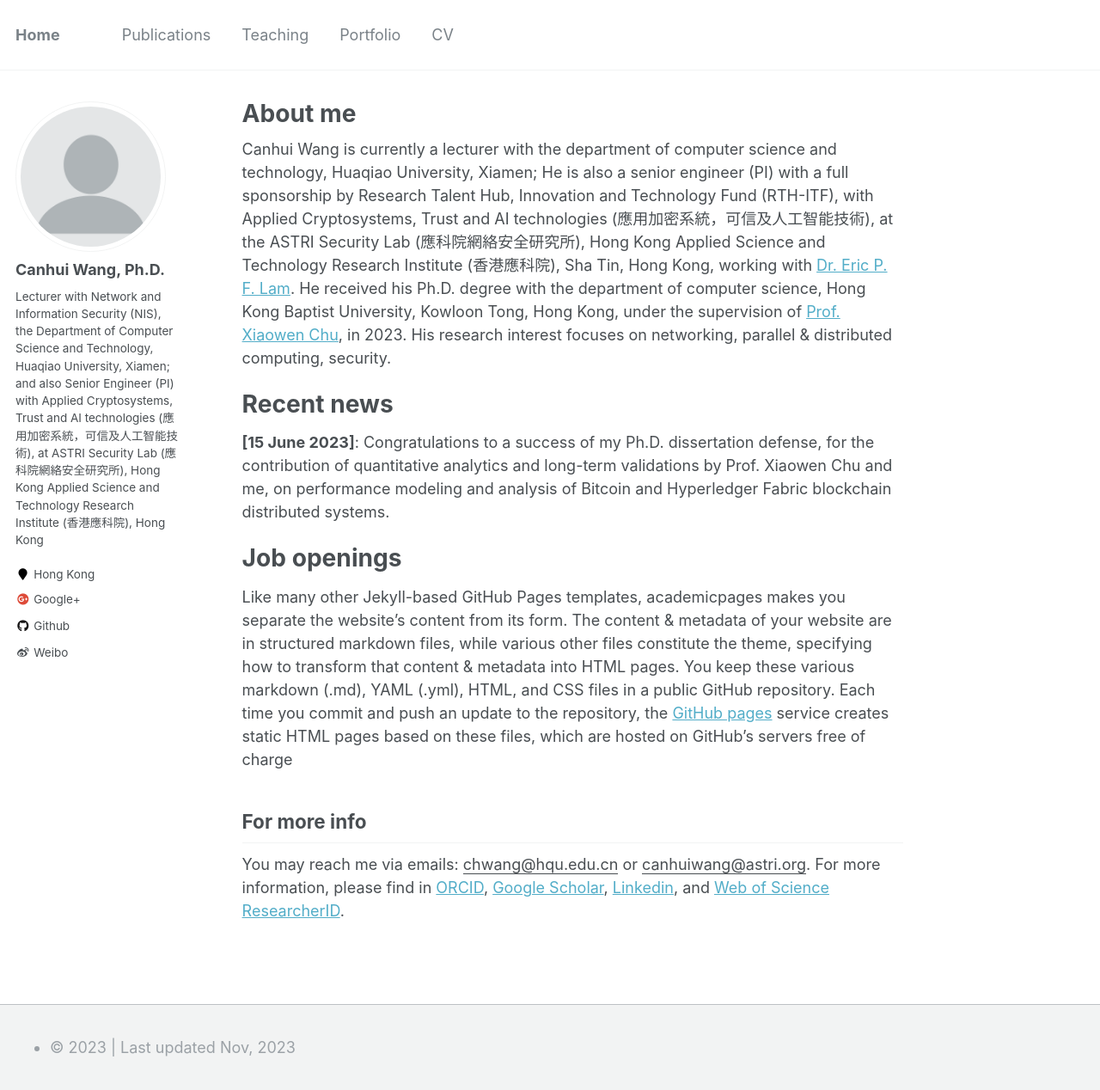
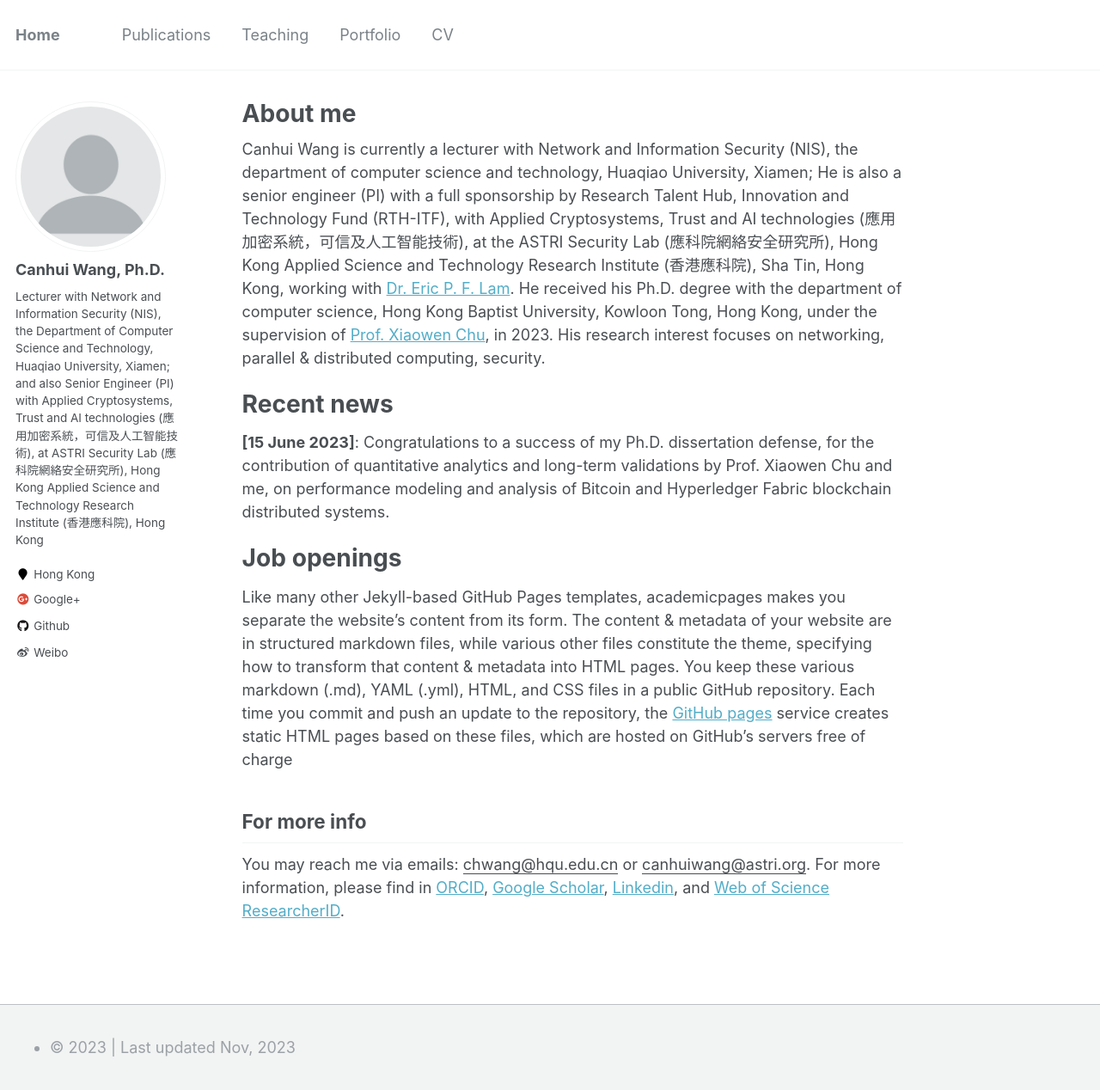
Before and after one commit to Canhui/canhui.github.io, a Jekyll site: the page built from _pages/about.md, in a window 1280 px wide and 1286 px high. Shown: the top 1268 px of the window at 86% size. Built offline with Jekyll 4.4.1, drawn with Linux system fonts in a browser that asks for light colours.

Commit message:
Update about.md

```diff
--- a/_pages/about.md
+++ b/_pages/about.md
@@ -9,7 +9,7 @@ redirect_from:
   - /about.html
 ---
 
-Canhui Wang is currently a lecturer with the department of computer science and technology, Huaqiao University, Xiamen; He is also a senior engineer (PI) with a full sponsorship by Research Talent Hub, Innovation and Technology Fund (RTH-ITF), with Applied Cryptosystems, Trust and AI technologies (應用加密系統，可信及人工智能技術), at the ASTRI Security Lab (應科院網絡安全研究所), Hong Kong Applied Science and Technology Research Institute (香港應科院), Sha Tin, Hong Kong, working with [Dr. Eric P. F. Lam](https://www.linkedin.com/in/peifunglam2/). He received his Ph.D. degree with the department of computer science, Hong Kong Baptist University, Kowloon Tong, Hong Kong, under the supervision of [Prof. Xiaowen Chu](https://www.linkedin.com/in/xiaowen-chu-477b9120/), in 2023. His research interest focuses on networking, parallel & distributed computing, security.
+Canhui Wang is currently a lecturer with Network and Information Security (NIS), the department of computer science and technology, Huaqiao University, Xiamen; He is also a senior engineer (PI) with a full sponsorship by Research Talent Hub, Innovation and Technology Fund (RTH-ITF), with Applied Cryptosystems, Trust and AI technologies (應用加密系統，可信及人工智能技術), at the ASTRI Security Lab (應科院網絡安全研究所), Hong Kong Applied Science and Technology Research Institute (香港應科院), Sha Tin, Hong Kong, working with [Dr. Eric P. F. Lam](https://www.linkedin.com/in/peifunglam2/). He received his Ph.D. degree with the department of computer science, Hong Kong Baptist University, Kowloon Tong, Hong Kong, under the supervision of [Prof. Xiaowen Chu](https://www.linkedin.com/in/xiaowen-chu-477b9120/), in 2023. His research interest focuses on networking, parallel & distributed computing, security.
 
 
 Recent news
```
